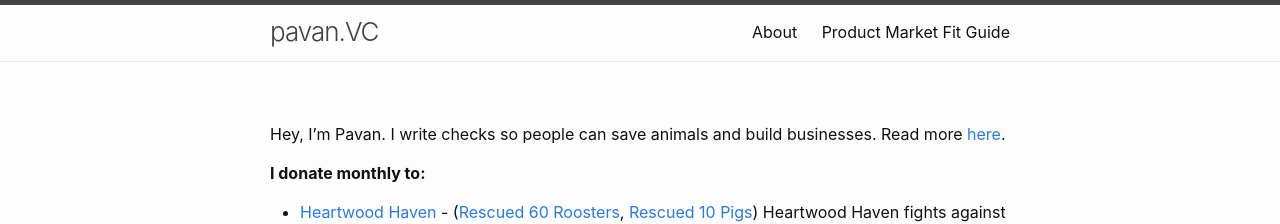
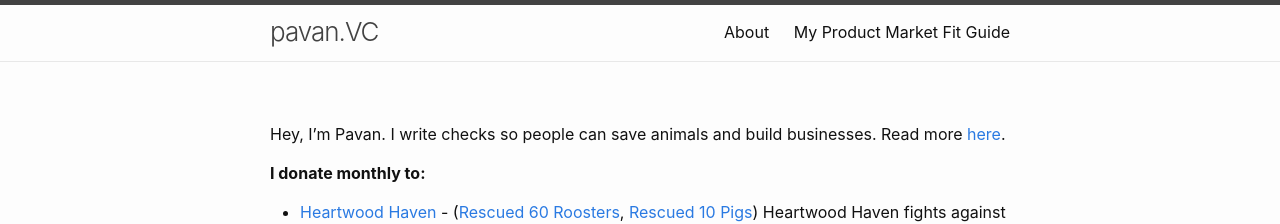
Before and after one commit to katpavan/katpavan.github.io, a Jekyll site: the page built from index.md, in a window 1280 px wide. Shown: the top 224 px of the page. Built offline with Jekyll 4.4.1, drawn with Linux system fonts in a browser that asks for light colours.

Commit message:
Update header.html

```diff
--- a/_includes/header.html
+++ b/_includes/header.html
@@ -22,7 +22,7 @@
             {%- assign my_page = site.pages | where: "path", path | first -%}
             {%- if my_page.title -%}
             <a class="page-link" href="{{ my_page.url | relative_url }}">{{ my_page.title | escape }}</a>
-            <a class="page-link" href="https://docs.google.com/document/d/1iE3kNBytYh9pcY6uK8mXf6rulTVN9uSuIdSIa7AiUNQ/edit?usp=sharing" target="_blank">Product Market Fit Guide</a>
+            <a class="page-link" href="https://docs.google.com/document/d/1iE3kNBytYh9pcY6uK8mXf6rulTVN9uSuIdSIa7AiUNQ/edit?usp=sharing" target="_blank">My Product Market Fit Guide</a>
             {%- endif -%}
           {%- endfor -%}
         </div>
```
